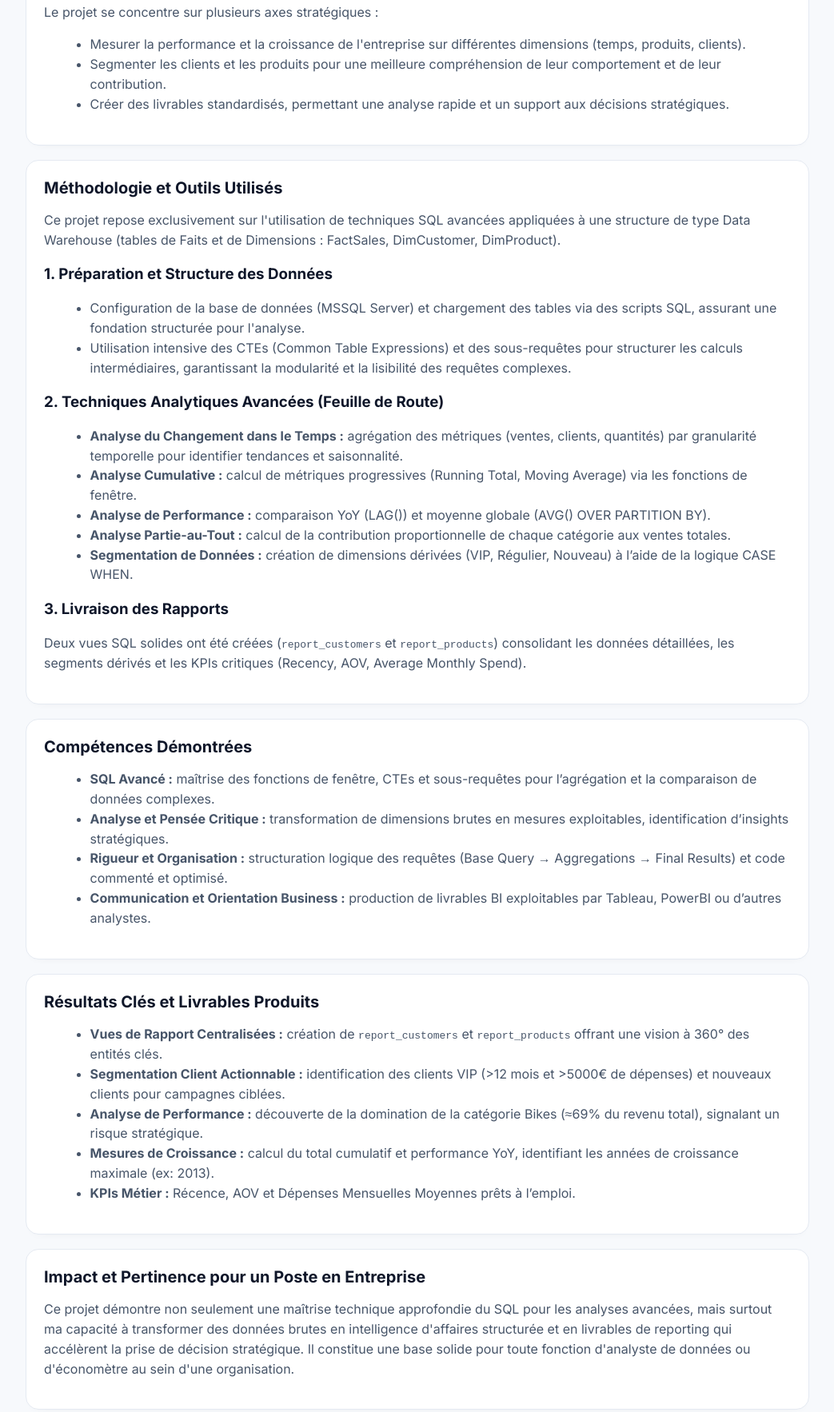
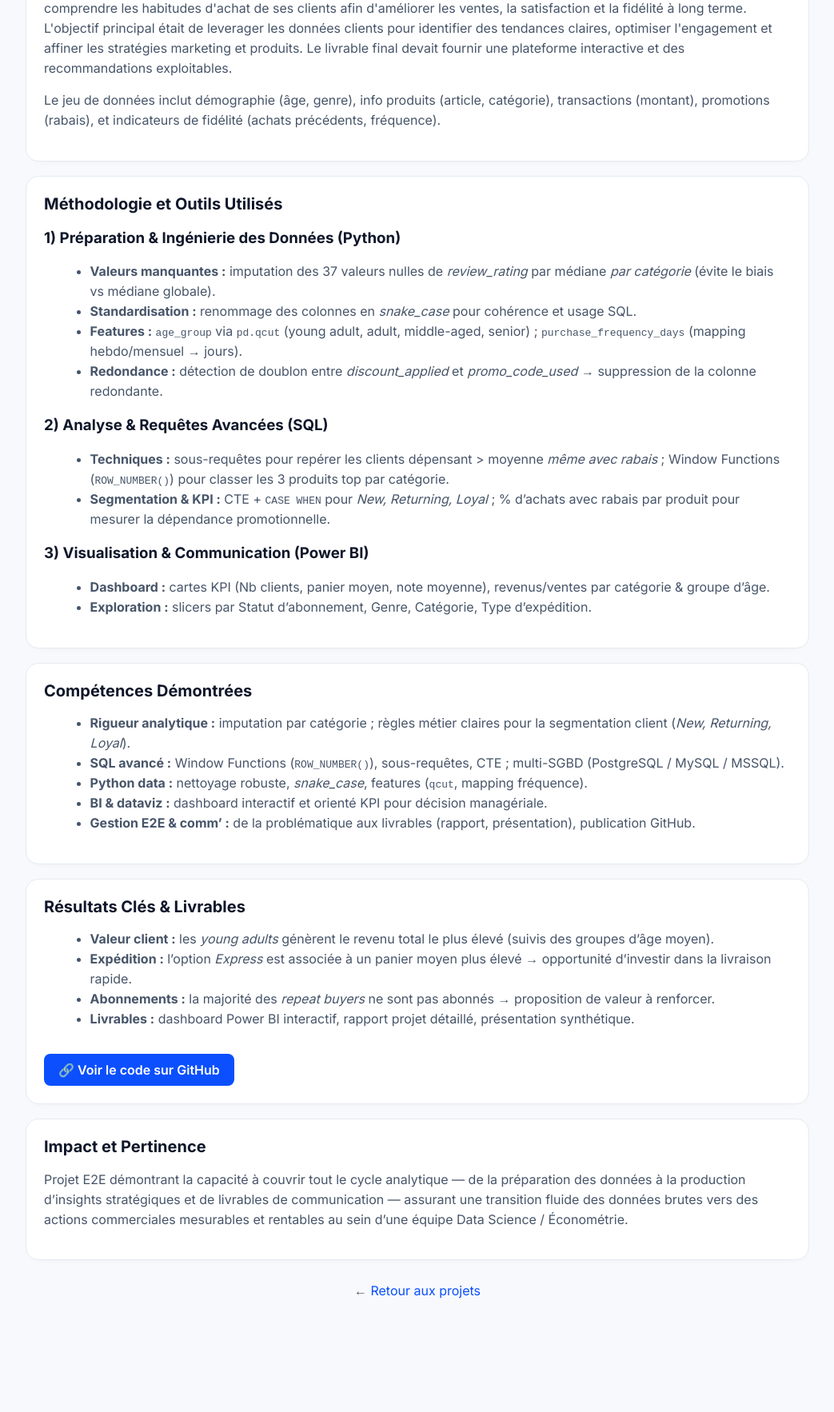
Before and after one commit to Papito5/Daouda_Analyst.github.io, a plain HTML site: page projet-sql-retail.html in a window 1280 px wide. Shown: the part 475-2241 px from the top of the page at 80% size, without its empty margins (118-1161 px from the left). After the commit the page ends 2127 px from the top, so only its background shows below. Drawn offline with Linux system fonts and the light colour scheme.

Commit message:
Update projet-sql-retail.html

```diff
--- a/projet-sql-retail.html
+++ b/projet-sql-retail.html
@@ -3,8 +3,8 @@
 <head>
   <meta charset="utf-8" />
   <meta name="viewport" content="width=device-width, initial-scale=1" />
-  <title>Projet SQL – Analyses Avancées & Reporting | Daouda</title>
-  <meta name="description" content="Projet d’Analyses Avancées et de Modélisation du Reporting Client et Produit via SQL : objectifs, méthodologie, outils, résultats et impact." />
+  <title>Analyse 360° Client – Python ➝ SQL ➝ Power BI | Daouda</title>
+  <meta name="description" content="Projet E2E : préparation Python, analyses SQL, et dashboard Power BI pour comprendre le comportement client d’un leader du retail et générer des insights actionnables." />
 
   <link rel="preconnect" href="https://fonts.googleapis.com">
   <link rel="preconnect" href="https://fonts.gstatic.com" crossorigin>
@@ -30,12 +30,31 @@
     .title{ font-size:clamp(1.8rem,3.5vw + .5rem,2.6rem); margin:12px 0 4px; line-height:1.08; }
     .subtitle{ color:var(--muted); max-width:70ch; }
 
+    .meta{ display:flex; flex-wrap:wrap; gap:10px; margin:14px 0 0; }
+    .chip{ display:inline-flex; align-items:center; gap:8px; padding:8px 12px; border:1px solid var(--line); border-radius:999px; background:var(--card); color:var(--ink); }
+    .chip strong{ font-weight:700; }
+
     .section{ background:var(--card); border:1px solid var(--line); border-radius:16px; padding:22px; margin:18px 0; box-shadow:0 6px 14px -12px rgba(2,6,23,.12); }
     .section h2{ margin-top:0; color:var(--ink); font-size:1.25rem; }
     .section p, .section li{ color:var(--muted); line-height:1.55; }
     ul{ margin-left:1.1rem; }
+
+    .two-col{ display:grid; grid-template-columns:1fr 1fr; gap:18px; }
+    @media (max-width: 900px){ .two-col{ grid-template-columns:1fr; } }
+
+    .github-link {
+      display:inline-block;
+      margin-top:16px;
+      background:var(--brand);
+      color:#fff;
+      padding:10px 18px;
+      border-radius:8px;
+      font-weight:600;
+      transition:background .25s ease;
+    }
+    .github-link:hover{ background:var(--brand-ink); text-decoration:none; }
+
     .footer{ margin:28px 0; color:var(--muted); text-align:center; }
-
   </style>
 </head>
 <body>
@@ -52,77 +71,83 @@
   <main class="container">
     <section class="hero">
       <a class="breadcrumb" href="index.html#projets">← Retour aux projets</a>
-      <h1 class="title">Projet d’Analyses Avancées et de Modélisation du Reporting Client et Produit via SQL</h1>
+      <h1 class="title">Analyse 360° du Comportement Client (Retail) — de Python à Power BI (Projet E2E)</h1>
       <p class="subtitle">
-        Un projet complet d’analyse transactionnelle visant à transformer des données brutes en intelligence décisionnelle structurée grâce à SQL avancé.
+        Projet bout-en-bout pour un leader du retail : préparation des données en Python, analyses avancées en SQL, et tableau de bord Power BI pour piloter ventes, satisfaction et fidélité.
       </p>
+      <div class="meta">
+        <span class="chip"><strong>Période :</strong> 2025</span>
+        <span class="chip"><strong>Outils :</strong> Python, SQL, Power BI</span>
+        <span class="chip"><strong>DB :</strong> PostgreSQL / MySQL / MSSQL</span>
+        <span class="chip"><strong>Libs :</strong> Pandas, SQLAlchemy, psycopg</span>
+      </div>
     </section>
 
     <section class="section">
       <h2>Contexte et Objectif du Projet</h2>
       <p>
-        Ce projet d'analyse avancée a été mené dans le but d'exploiter un ensemble de données transactionnelles (ventes, produits, clients) afin de répondre à des questions commerciales réelles et complexes.
-        L'objectif principal était de dépasser l'analyse exploratoire de base pour établir un ensemble d'analyses rigoureuses et de consolider les résultats dans des rapports (Views SQL) prêts à l'emploi pour les décideurs et les équipes opérationnelles.
+        Ce projet a été initié pour répondre à une problématique stratégique posée par une grande entreprise de retail :
+        mieux comprendre les habitudes d'achat de ses clients afin d'améliorer les ventes, la satisfaction et la fidélité à long terme.
+        L'objectif principal était de leverager les données clients pour identifier des tendances claires, optimiser l'engagement
+        et affiner les stratégies marketing et produits. Le livrable final devait fournir une plateforme interactive et des recommandations exploitables.
       </p>
-      <p>Le projet se concentre sur plusieurs axes stratégiques :</p>
-      <ul>
-        <li>Mesurer la performance et la croissance de l'entreprise sur différentes dimensions (temps, produits, clients).</li>
-        <li>Segmenter les clients et les produits pour une meilleure compréhension de leur comportement et de leur contribution.</li>
-        <li>Créer des livrables standardisés, permettant une analyse rapide et un support aux décisions stratégiques.</li>
-      </ul>
+      <p>
+        Le jeu de données inclut démographie (âge, genre), info produits (article, catégorie), transactions (montant),
+        promotions (rabais), et indicateurs de fidélité (achats précédents, fréquence).
+      </p>
     </section>
 
     <section class="section">
       <h2>Méthodologie et Outils Utilisés</h2>
-      <p>
-        Ce projet repose exclusivement sur l'utilisation de techniques SQL avancées appliquées à une structure de type Data Warehouse (tables de Faits et de Dimensions : FactSales, DimCustomer, DimProduct).
-      </p>
-      <h3>1. Préparation et Structure des Données</h3>
+
+      <h3>1) Préparation & Ingénierie des Données (Python)</h3>
       <ul>
-        <li>Configuration de la base de données (MSSQL Server) et chargement des tables via des scripts SQL, assurant une fondation structurée pour l'analyse.</li>
-        <li>Utilisation intensive des CTEs (Common Table Expressions) et des sous-requêtes pour structurer les calculs intermédiaires, garantissant la modularité et la lisibilité des requêtes complexes.</li>
+        <li><strong>Valeurs manquantes :</strong> imputation des 37 valeurs nulles de <em>review_rating</em> par médiane <em>par catégorie</em> (évite le biais vs médiane globale).</li>
+        <li><strong>Standardisation :</strong> renommage des colonnes en <em>snake_case</em> pour cohérence et usage SQL.</li>
+        <li><strong>Features :</strong> <code>age_group</code> via <code>pd.qcut</code> (young adult, adult, middle-aged, senior) ; <code>purchase_frequency_days</code> (mapping hebdo/mensuel → jours).</li>
+        <li><strong>Redondance :</strong> détection de doublon entre <em>discount_applied</em> et <em>promo_code_used</em> → suppression de la colonne redondante.</li>
       </ul>
-      <h3>2. Techniques Analytiques Avancées (Feuille de Route)</h3>
+
+      <h3>2) Analyse & Requêtes Avancées (SQL)</h3>
       <ul>
-        <li><strong>Analyse du Changement dans le Temps :</strong> agrégation des métriques (ventes, clients, quantités) par granularité temporelle pour identifier tendances et saisonnalité.</li>
-        <li><strong>Analyse Cumulative :</strong> calcul de métriques progressives (Running Total, Moving Average) via les fonctions de fenêtre.</li>
-        <li><strong>Analyse de Performance :</strong> comparaison YoY (LAG()) et moyenne globale (AVG() OVER PARTITION BY).</li>
-        <li><strong>Analyse Partie-au-Tout :</strong> calcul de la contribution proportionnelle de chaque catégorie aux ventes totales.</li>
-        <li><strong>Segmentation de Données :</strong> création de dimensions dérivées (VIP, Régulier, Nouveau) à l’aide de la logique CASE WHEN.</li>
+        <li><strong>Techniques :</strong> sous-requêtes pour repérer les clients dépensant &gt; moyenne <em>même avec rabais</em> ; Window Functions (<code>ROW_NUMBER()</code>) pour classer les 3 produits top par catégorie.</li>
+        <li><strong>Segmentation & KPI :</strong> CTE + <code>CASE WHEN</code> pour <em>New, Returning, Loyal</em> ; % d’achats avec rabais par produit pour mesurer la dépendance promotionnelle.</li>
       </ul>
-      <h3>3. Livraison des Rapports</h3>
-      <p>
-        Deux vues SQL solides ont été créées (<code>report_customers</code> et <code>report_products</code>) consolidant les données détaillées, les segments dérivés et les KPIs critiques (Recency, AOV, Average Monthly Spend).
-      </p>
+
+      <h3>3) Visualisation & Communication (Power BI)</h3>
+      <ul>
+        <li><strong>Dashboard :</strong> cartes KPI (Nb clients, panier moyen, note moyenne), revenus/ventes par catégorie & groupe d’âge.</li>
+        <li><strong>Exploration :</strong> slicers par Statut d’abonnement, Genre, Catégorie, Type d’expédition.</li>
+      </ul>
     </section>
 
     <section class="section">
       <h2>Compétences Démontrées</h2>
       <ul>
-        <li><strong>SQL Avancé :</strong> maîtrise des fonctions de fenêtre, CTEs et sous-requêtes pour l’agrégation et la comparaison de données complexes.</li>
-        <li><strong>Analyse et Pensée Critique :</strong> transformation de dimensions brutes en mesures exploitables, identification d’insights stratégiques.</li>
-        <li><strong>Rigueur et Organisation :</strong> structuration logique des requêtes (Base Query → Aggregations → Final Results) et code commenté et optimisé.</li>
-        <li><strong>Communication et Orientation Business :</strong> production de livrables BI exploitables par Tableau, PowerBI ou d’autres analystes.</li>
+        <li><strong>Rigueur analytique :</strong> imputation par catégorie ; règles métier claires pour la segmentation client (<em>New, Returning, Loyal</em>).</li>
+        <li><strong>SQL avancé :</strong> Window Functions (<code>ROW_NUMBER()</code>), sous-requêtes, CTE ; multi-SGBD (PostgreSQL / MySQL / MSSQL).</li>
+        <li><strong>Python data :</strong> nettoyage robuste, <em>snake_case</em>, features (<code>qcut</code>, mapping fréquence).</li>
+        <li><strong>BI & dataviz :</strong> dashboard interactif et orienté KPI pour décision managériale.</li>
+        <li><strong>Gestion E2E & comm’ :</strong> de la problématique aux livrables (rapport, présentation), publication GitHub.</li>
       </ul>
     </section>
 
     <section class="section">
-      <h2>Résultats Clés et Livrables Produits</h2>
+      <h2>Résultats Clés & Livrables</h2>
       <ul>
-        <li><strong>Vues de Rapport Centralisées :</strong> création de <code>report_customers</code> et <code>report_products</code> offrant une vision à 360° des entités clés.</li>
-        <li><strong>Segmentation Client Actionnable :</strong> identification des clients VIP (>12 mois et >5000€ de dépenses) et nouveaux clients pour campagnes ciblées.</li>
-        <li><strong>Analyse de Performance :</strong> découverte de la domination de la catégorie Bikes (≈69% du revenu total), signalant un risque stratégique.</li>
-        <li><strong>Mesures de Croissance :</strong> calcul du total cumulatif et performance YoY, identifiant les années de croissance maximale (ex: 2013).</li>
-        <li><strong>KPIs Métier :</strong> Récence, AOV et Dépenses Mensuelles Moyennes prêts à l’emploi.</li>
+        <li><strong>Valeur client :</strong> les <em>young adults</em> génèrent le revenu total le plus élevé (suivis des groupes d’âge moyen).</li>
+        <li><strong>Expédition :</strong> l’option <em>Express</em> est associée à un panier moyen plus élevé → opportunité d’investir dans la livraison rapide.</li>
+        <li><strong>Abonnements :</strong> la majorité des <em>repeat buyers</em> ne sont pas abonnés → proposition de valeur à renforcer.</li>
+        <li><strong>Livrables :</strong> dashboard Power BI interactif, rapport projet détaillé, présentation synthétique.</li>
       </ul>
+      <a class="github-link" href="https://github.com/tonprofil/nom-du-repo" target="_blank" rel="noopener">🔗 Voir le code sur GitHub</a>
     </section>
 
     <section class="section">
-      <h2>Impact et Pertinence pour un Poste en Entreprise</h2>
+      <h2>Impact et Pertinence</h2>
       <p>
-        Ce projet démontre non seulement une maîtrise technique approfondie du SQL pour les analyses avancées,
-        mais surtout ma capacité à transformer des données brutes en intelligence d'affaires structurée et en livrables de reporting qui accélèrent la prise de décision stratégique.
-        Il constitue une base solide pour toute fonction d'analyste de données ou d'économètre au sein d'une organisation.
+        Projet E2E démontrant la capacité à couvrir tout le cycle analytique — de la préparation des données à la production d’insights stratégiques et de livrables de communication —
+        assurant une transition fluide des données brutes vers des actions commerciales mesurables et rentables au sein d’une équipe Data Science / Économétrie.
       </p>
     </section>
 
```
